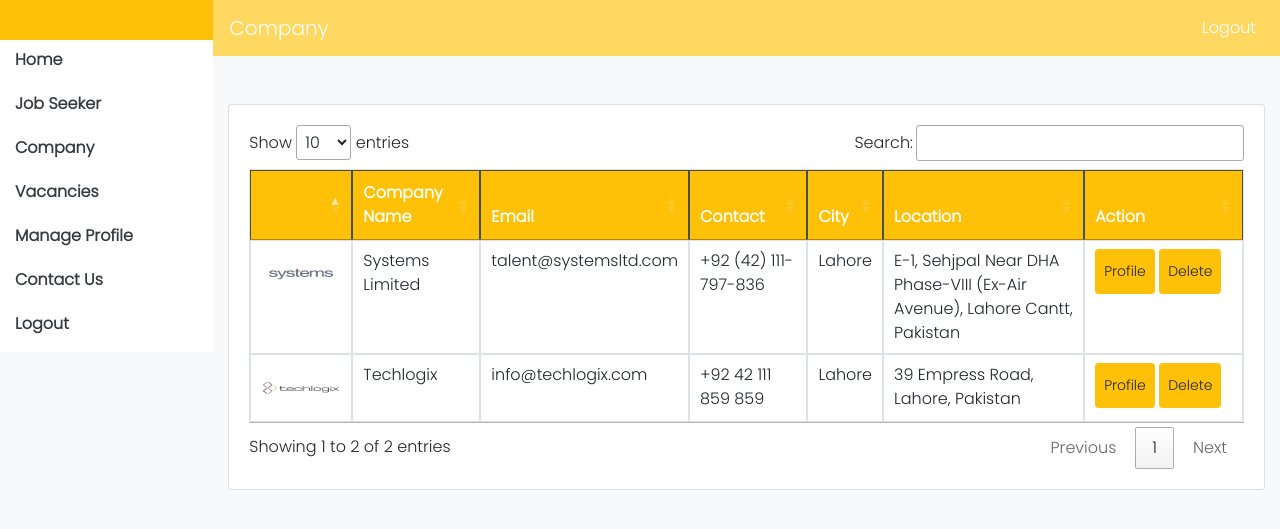
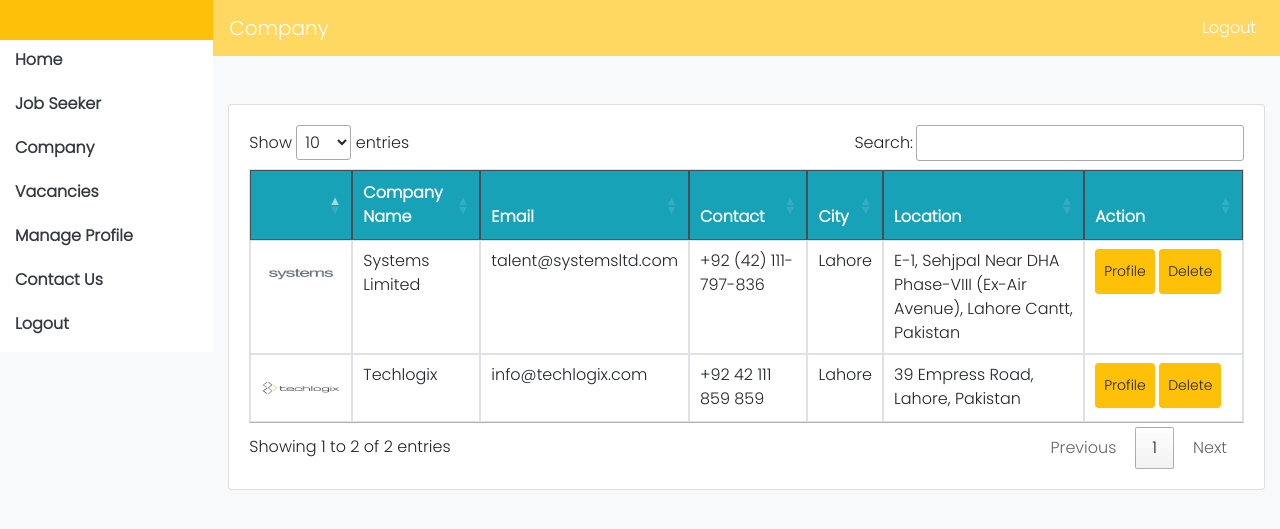
Before and after one commit to Misbahiqbal123/Job-portal, a PHP site: page /final/admin/company.php in a window 1280 px wide. Shown: the top 529 px of the page. Run offline with PHP 8.4, Linux system fonts and the light colour scheme; the visitor is signed in with stand-in values (Sample User, id 1); data comes from the database, SQL or seed files in the repository; data that the repository does not hold is empty; some web fonts are replaced.

Commit message:
update code

```diff
--- a/admin/company.php
+++ b/admin/company.php
@@ -28,7 +28,7 @@
 <div class="card mt-5">
 <div class="card-body">
 <table class="table table-bordered mt-4" id="myTable">
-<thead class="table-dark bg-warning">
+<thead class="table-dark bg-info">
 <tr>
 <th></th>
 <th>Company Name</th>
```
